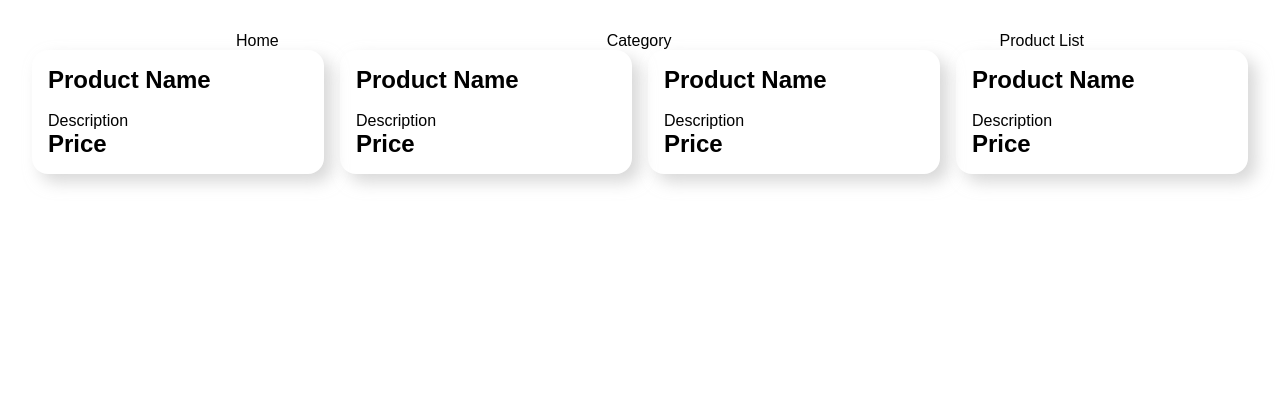
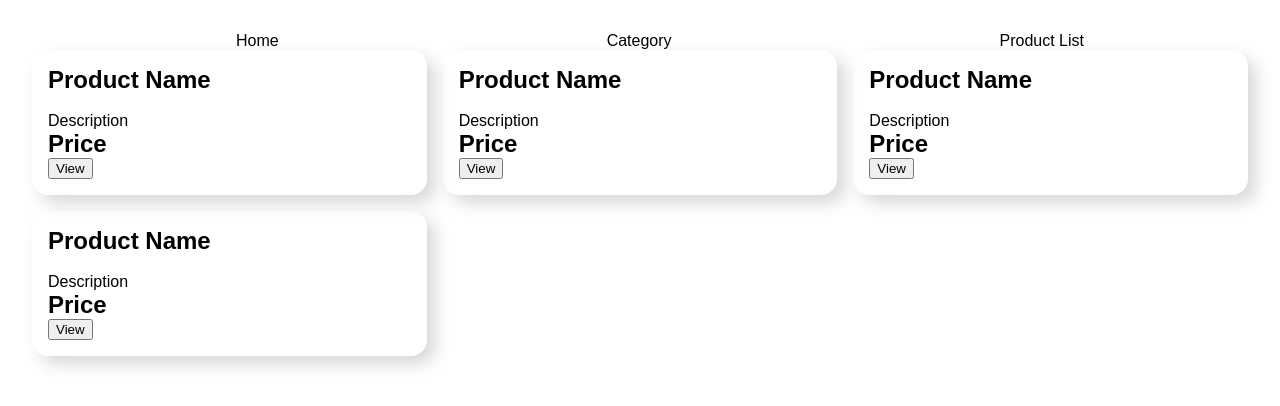
Before and after one commit to stringist/static_page, a plain HTML site: page product_list.html in a window 1280 px wide. Drawn offline with Linux system fonts and the light colour scheme.

Commit message:
buttons added

```diff
--- a/product_list.html
+++ b/product_list.html
@@ -24,6 +24,7 @@
                 <img src="" alt="" />
                 <p>Description</p>
                 <h2>Price</h2>
+                <button>View</button>
             </article>
         </a>
         <a href="product_page.html">
@@ -32,6 +33,7 @@
                 <img src="" alt="" />
                 <p>Description</p>
                 <h2>Price</h2>
+                <button>View</button>
             </article>
         </a>
         <a href="product_page.html">
@@ -40,6 +42,7 @@
                 <img src="" alt="" />
                 <p>Description</p>
                 <h2>Price</h2>
+                <button>View</button>
             </article>
         </a>
         <a href="product_page.html">
@@ -48,6 +51,7 @@
                 <img src="" alt="" />
                 <p>Description</p>
                 <h2>Price</h2>
+                <button>View</button>
             </article>
         </a>
     </main>
--- a/style.css
+++ b/style.css
@@ -20,7 +20,7 @@ a {
 
 .card_gallery {
     display: grid;
-    grid-template-columns: repeat(auto-fill, minmax(250px, 1fr));
+    grid-template-columns: repeat(auto-fill, minmax(300px, 1fr));
     grid-gap: 1rem;
 }
 
```
